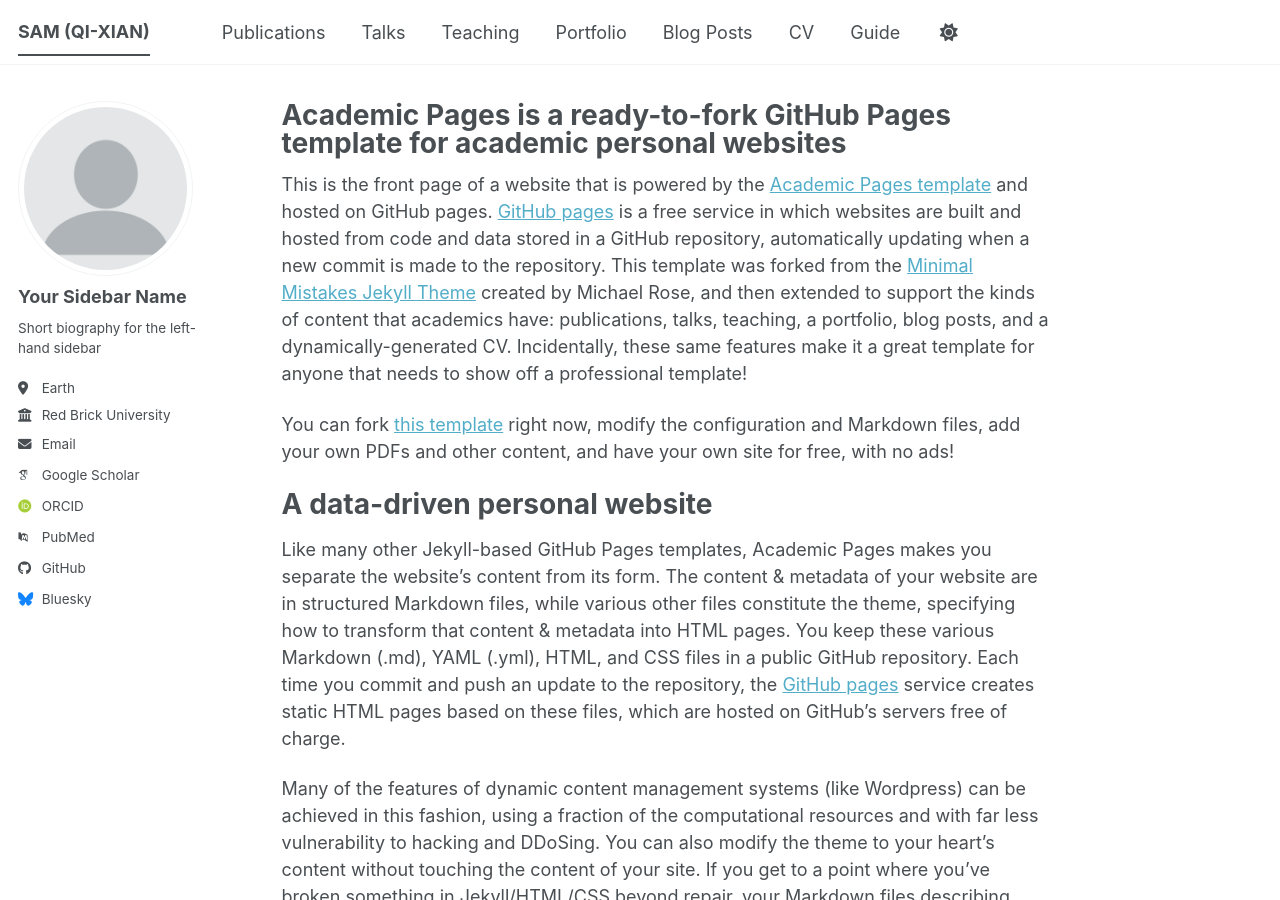
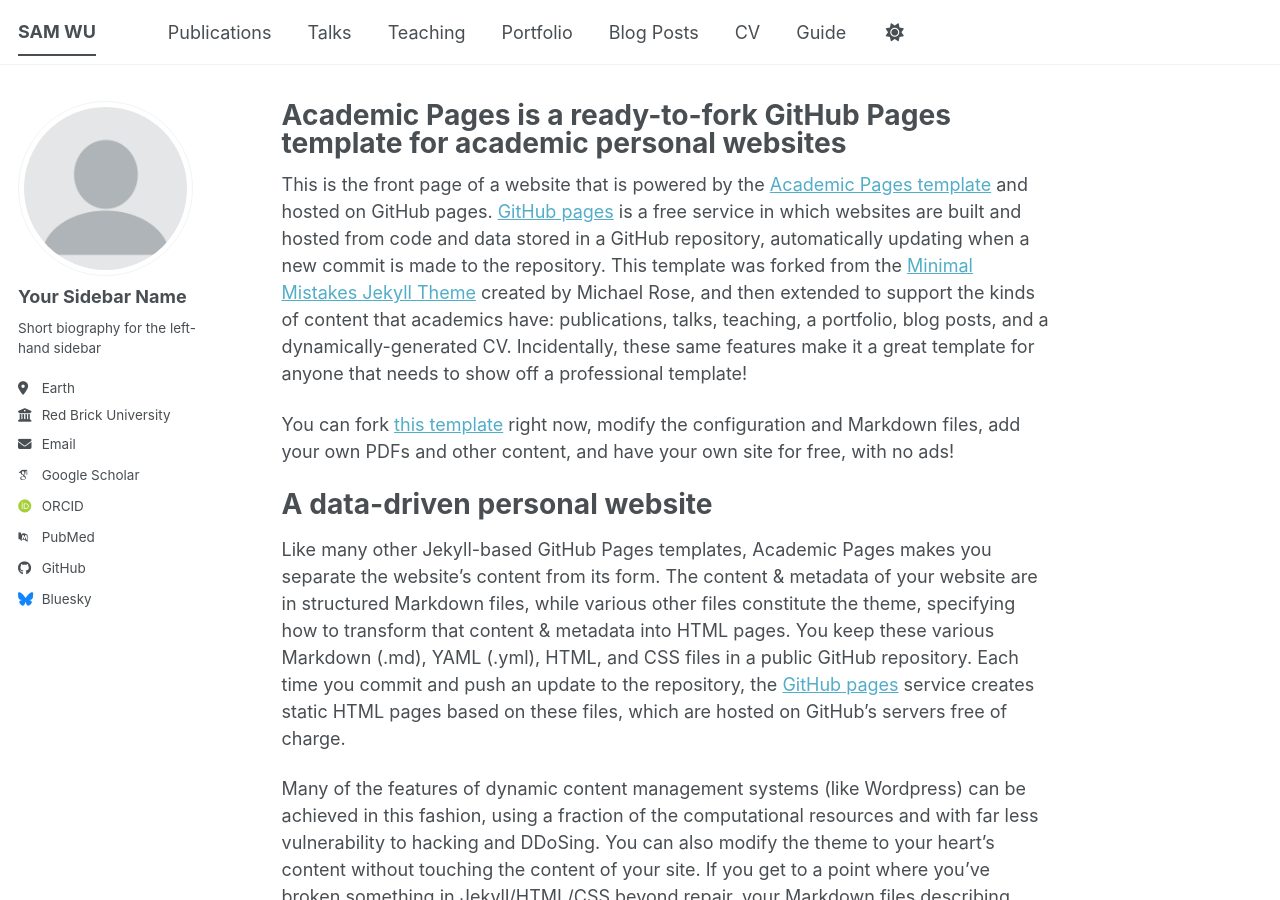
Before and after one commit to xian0121/xian0121.github.io, a Jekyll site: the page built from _pages/about.md, in a window 1280 px wide and 900 px high. Built offline with Jekyll 4.4.1, drawn with Linux system fonts in a browser that asks for light colours; some web fonts are replaced; a script bundle is joined from its source files by our own code; library files that are not in the unit come from our copies.

Commit message:
Update _config.yml

```diff
--- a/_config.yml
+++ b/_config.yml
@@ -9,7 +9,7 @@
 # Basic Site Settings
 locale                   : "en-US"
 site_theme               : "default" # The available themes options are "default", "air", "sunrise", "mint", "dirt" and "contrast"
-title                    : "SAM (QI-XIAN)"
+title                    : "SAM WU"
 title_separator          : "-"
 name                     : &name "SAM"
 description              : &description "SAM's academic portfolio"   # Update this with a general description of your site, this is the default if not overridden by a page
```
